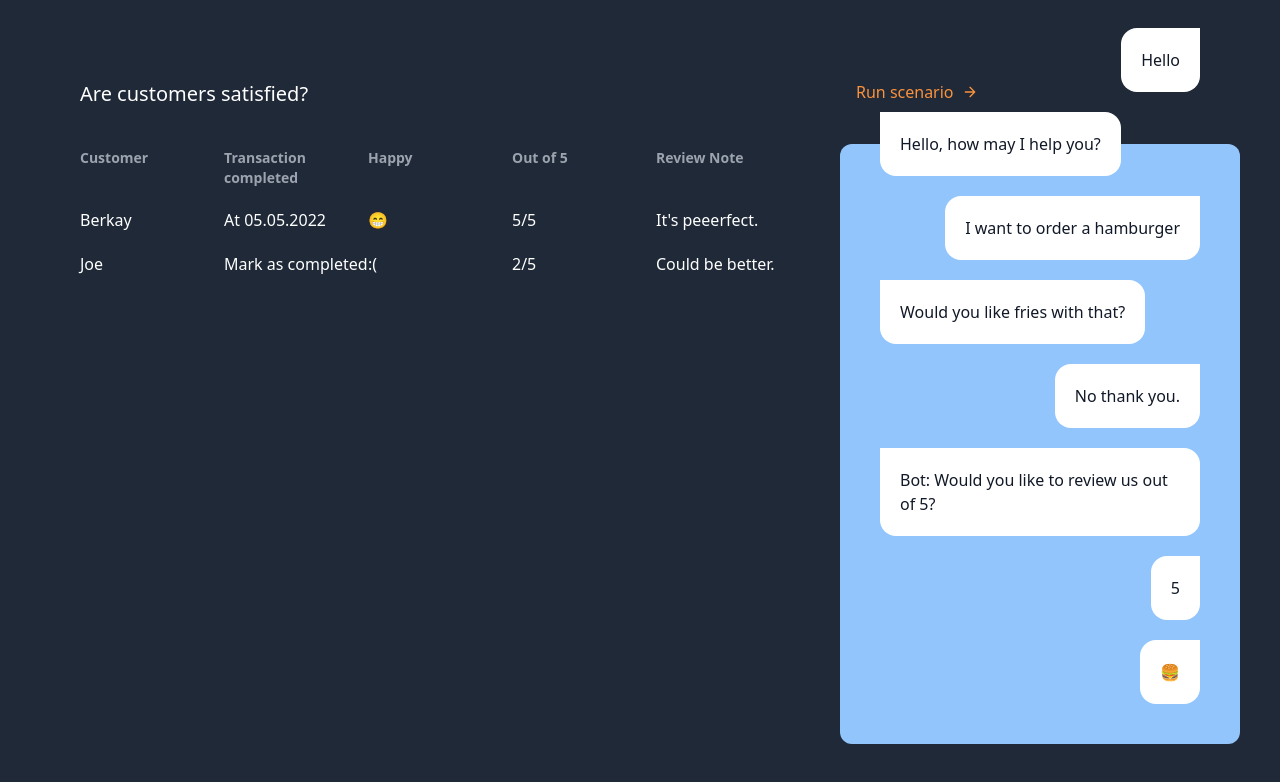
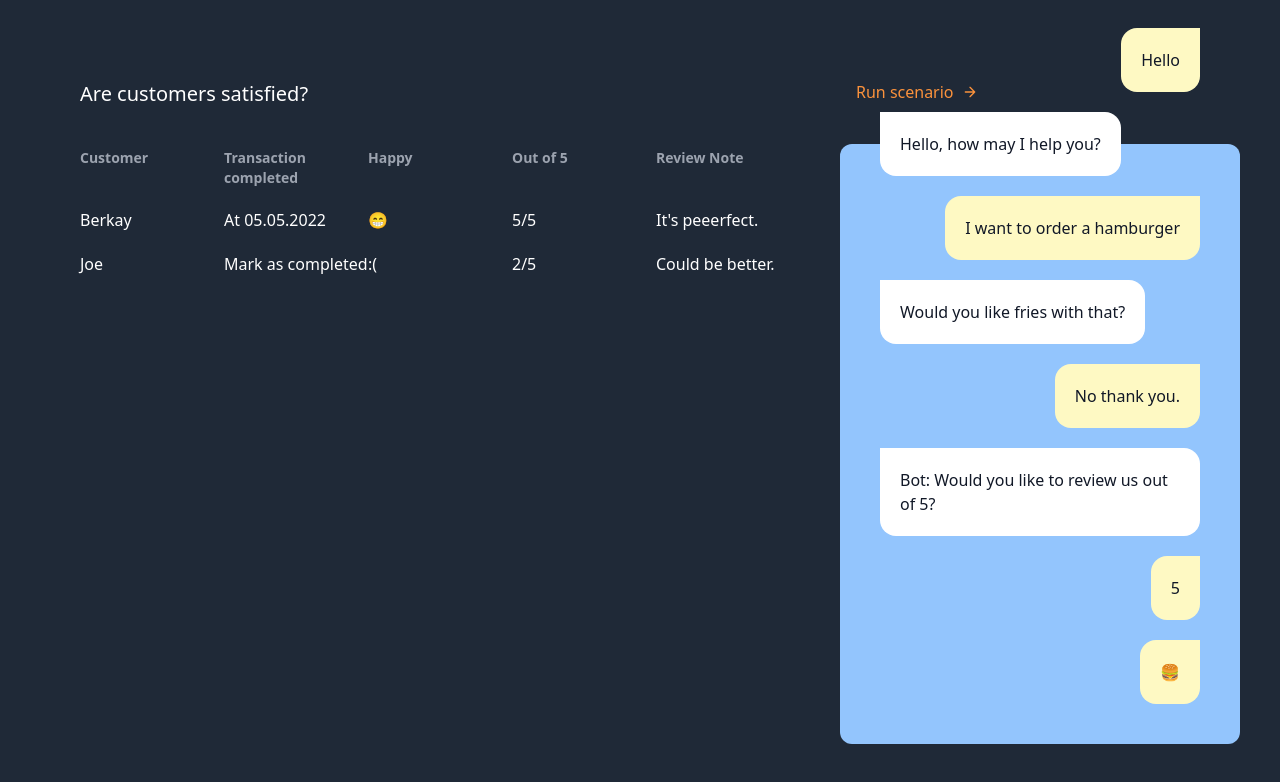
Before and after one commit to bcakici/message-bot-showcase, a Next.js app: page / in a window 1280 px wide. Shown: the top 782 px of the page. Built offline with nearby package versions, Linux system fonts and the light colour scheme.

Commit message:
Display messages with a function

```diff
--- a/package.json
+++ b/package.json
@@ -9,6 +9,7 @@
     "lint": "next lint"
   },
   "dependencies": {
+    "classnames": "^2.3.1",
     "next": "12.1.6",
     "react": "18.1.0",
     "react-dom": "18.1.0"
--- a/pages/index.tsx
+++ b/pages/index.tsx
@@ -1,8 +1,25 @@
 import type { NextPage } from "next";
 import Head from "next/head";
 import Image from "next/image";
+import { useState } from "react";
+import classnames from "classnames";
+
+interface Message {
+	text: string;
+	isCustomer: boolean;
+}
 
 const Home: NextPage = () => {
+	const [messages, setMessages] = useState<Message[]>([
+		{ text: "Hello", isCustomer: true },
+		{ text: "Hello, how may I help you?", isCustomer: false },
+		{ text: "I want to order a hamburger", isCustomer: true },
+		{ text: "Would you like fries with that?", isCustomer: false },
+		{ text: "No thank you.", isCustomer: true },
+		{ text: "Bot: Would you like to review us out of 5?", isCustomer: false },
+		{ text: "5", isCustomer: true },
+		{ text: "🍔", isCustomer: true },
+	]);
 	return (
 		<>
 			<Head>
@@ -71,30 +88,19 @@ const Home: NextPage = () => {
 							</a>
 						</div>
 						<div className="flex flex-col gap-5 justify-end content-end grow-1 bg-blue-300 text-gray-900 rounded-xl p-10 mx-auto h-full w-full max-w-lg lg:max-w-full">
-							<div className="space-y-2 bg-white p-5 rounded-2xl rounded-tr-none place-self-end">
-								Hello
-							</div>
-							<div className="space-y-2 bg-white p-5 rounded-2xl rounded-tl-none place-self-start">
-								Hello, how may I help you?
-							</div>
-							<div className="space-y-2 bg-white p-5 rounded-2xl rounded-tr-none place-self-end">
-								I want to order a hamburger
-							</div>
-							<div className="space-y-2 bg-white p-5 rounded-2xl rounded-tl-none place-self-start">
-								Would you like fries with that?
-							</div>
-							<div className="space-y-2 bg-white p-5 rounded-2xl rounded-tr-none place-self-end">
-								No thank you.
-							</div>
-							<div className="space-y-2 bg-white p-5 rounded-2xl rounded-tl-none place-self-start">
-								Bot: Would you like to review us out of 5?
-							</div>
-							<div className="space-y-2 bg-white p-5 rounded-2xl rounded-tr-none place-self-end">
-								5
-							</div>
-							<div className="space-y-2 bg-white p-5 rounded-2xl rounded-tr-none place-self-end">
-								🍔
-							</div>
+							{messages.map((message, i) => (
+								<div
+									className={classnames({
+										"space-y-2 p-5 rounded-2xl": true,
+										"bg-yellow-100 rounded-tr-none place-self-end":
+											message.isCustomer,
+										"bg-white rounded-tl-none place-self-start":
+											!message.isCustomer,
+									})}
+								>
+									{message.text}
+								</div>
+							))}
 						</div>
 					</div>
 				</div>
```
Also changed, not shown: 1 other file (tests, documents, lock files or other folders).
